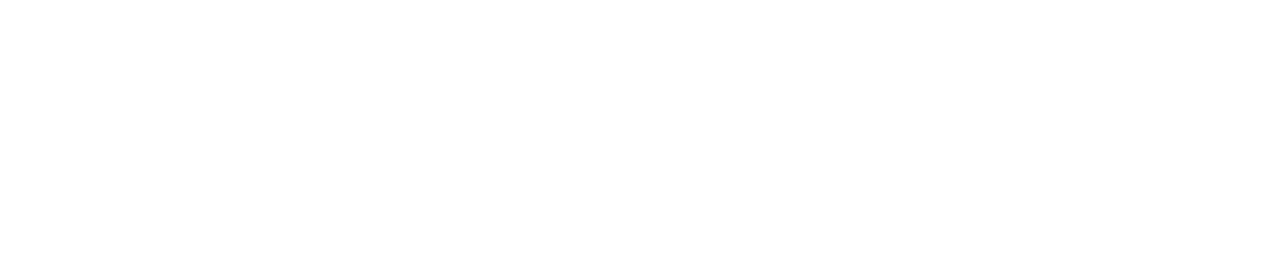
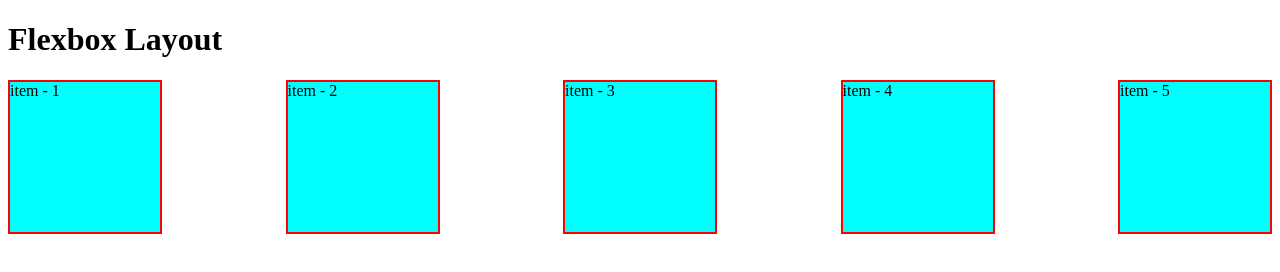
Before and after one commit to mdrieadmia/Responsive-practice, a plain HTML site: page index.html in a window 1280 px wide. Drawn offline with Linux system fonts and the light colour scheme.

Commit message:
practice done

```diff
--- a/index.html
+++ b/index.html
@@ -7,6 +7,13 @@
     <link rel="stylesheet" href="./styles/style.css">
 </head>
 <body>
-
+    <h1>Flexbox Layout </h1>
+    <div class="mydiv">
+        <div class="item">item - 1</div>
+        <div class="item">item - 2</div>
+        <div class="item">item - 3</div>
+        <div class="item">item - 4</div>
+        <div class="item">item - 5</div>
+    </div>
 </body>
 </html>
--- a/styles/style.css
+++ b/styles/style.css
@@ -0,0 +1,10 @@
+ .mydiv{
+    display: flex;
+    justify-content: space-between;
+ }
+ .item{
+    width:150px;
+    height: 150px;
+    background: aqua;
+    border: 2px solid red;
+ }
```
